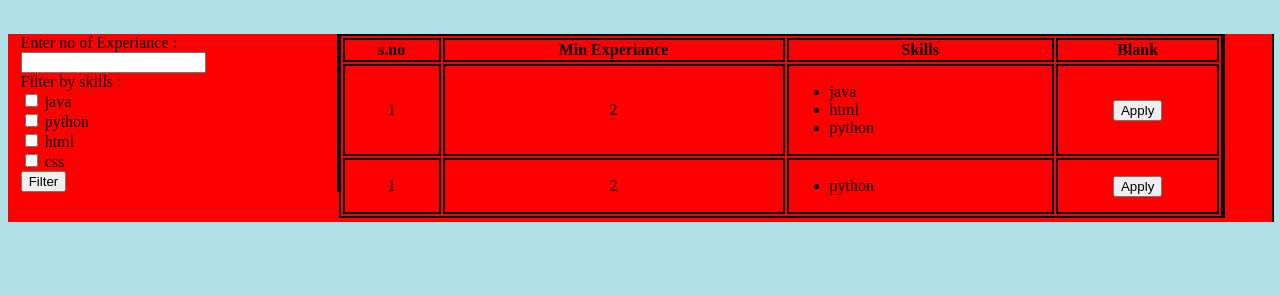
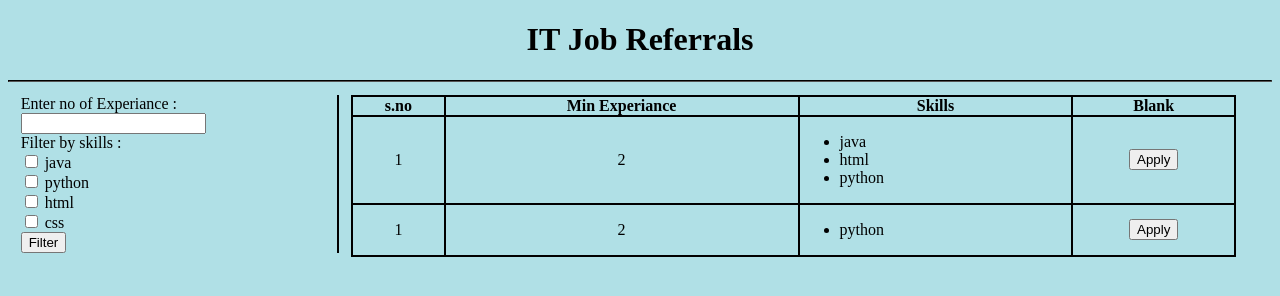
Before and after one commit to LoonyYesh/itreferrals.github.io, a plain HTML site: page index.html in a window 1280 px wide. Drawn offline with Linux system fonts and the light colour scheme.

Commit message:
added styling and structure

```diff
--- a/index.html
+++ b/index.html
@@ -7,8 +7,9 @@
         <script src="main.js"></script>
     </head>
     <body>
-        <p id="ouput"></p>
-        <br>
+
+        <h1>IT Job Referrals</h1>
+        <hr>
         <div>
             <div id="sidebar">
                 Enter no of Experiance : <input type="number" id="exp"><br>
--- a/main.css
+++ b/main.css
@@ -1,40 +1,44 @@
-h1{
-    color: brown;
-}
 div{
     width: 100%;
     height: 100%;
     align-items: center;
     align-content: center;
-    background-color: red;
 }
 body {
     background-color: powderblue;
 }
-p {
-color: red;
+h1{
+    text-align: center;
+}
+hr{
+    border-color: black;
+    margin-bottom: 1%;
 }
 table{
     width: 100%;
     text-align: center;
+    border-collapse: collapse;
+}
+td,th,tr{
     border: 2px solid black;
-}
-td,th{
-    border: 2px solid black;
+    padding: 0;
+    margin: 0;
 }
 ul{
     text-align: left;
 }
 div{
     display:inline-block;
-    border-right: 2px solid black;
     height: 100%;
+    width: 100%;
 }
 #sidebar{
     float: left;
     width: 25%;
+    border-right: 2px solid black;
     margin-left: 1%;
 }
 #mainbody{
+    margin-left: 1%;
     width:70%;
 }
```
